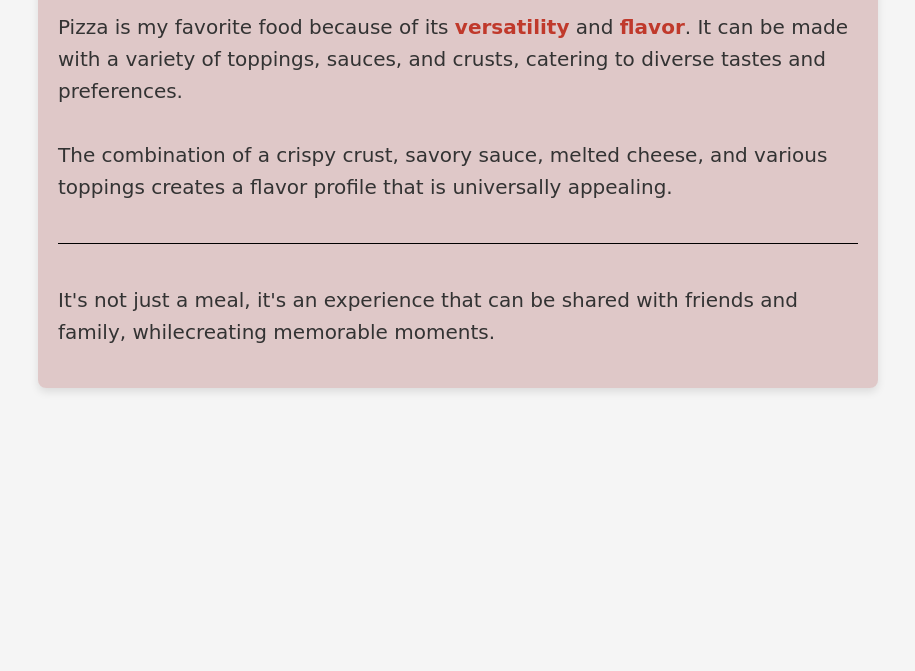
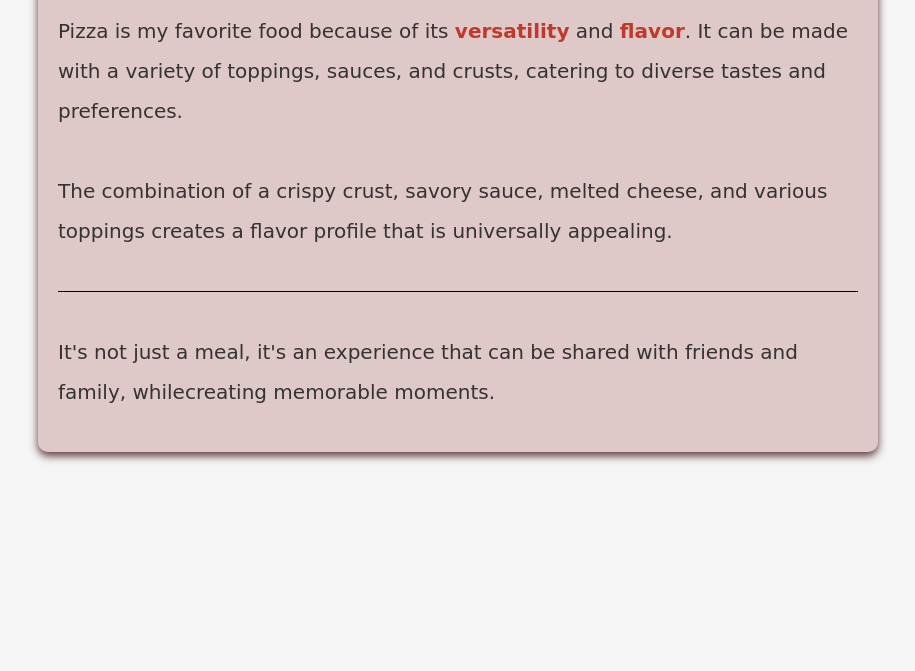
Before and after one commit to BDNIKKO/My_Favorite_Recipe1, a plain HTML site: page index.html in a window 1280 px wide. Shown: the part 129-800 px from the top of the page, without its empty margins (182-1097 px from the left). Drawn offline with Linux system fonts and the light colour scheme.

Commit message:
minor edits to homepage

```diff
--- a/styles.css
+++ b/styles.css
@@ -6,7 +6,7 @@ body {
     color: #333;
     background-color: #f5f5f5;
     margin: 0;
-    padding: 20px;
+    padding:20px;
 }
 
 .content {
@@ -14,8 +14,8 @@ body {
     margin: 0 auto;
     padding: 20px;
     background-color: #9432323a;
-    box-shadow: 0 4px 8px rgba(0, 0, 0, 0.1);
-    border-radius: 8px;
+    box-shadow: 0 4px 8px rgba(54, 12, 12, 0.808);
+    border-radius: 10px;
 }
 
 h1 {
@@ -25,7 +25,7 @@ h1 {
 }
 
 p {
-    line-height: 1.6;
+    line-height: 2;
     margin-bottom: 20px;
 }
 
```
